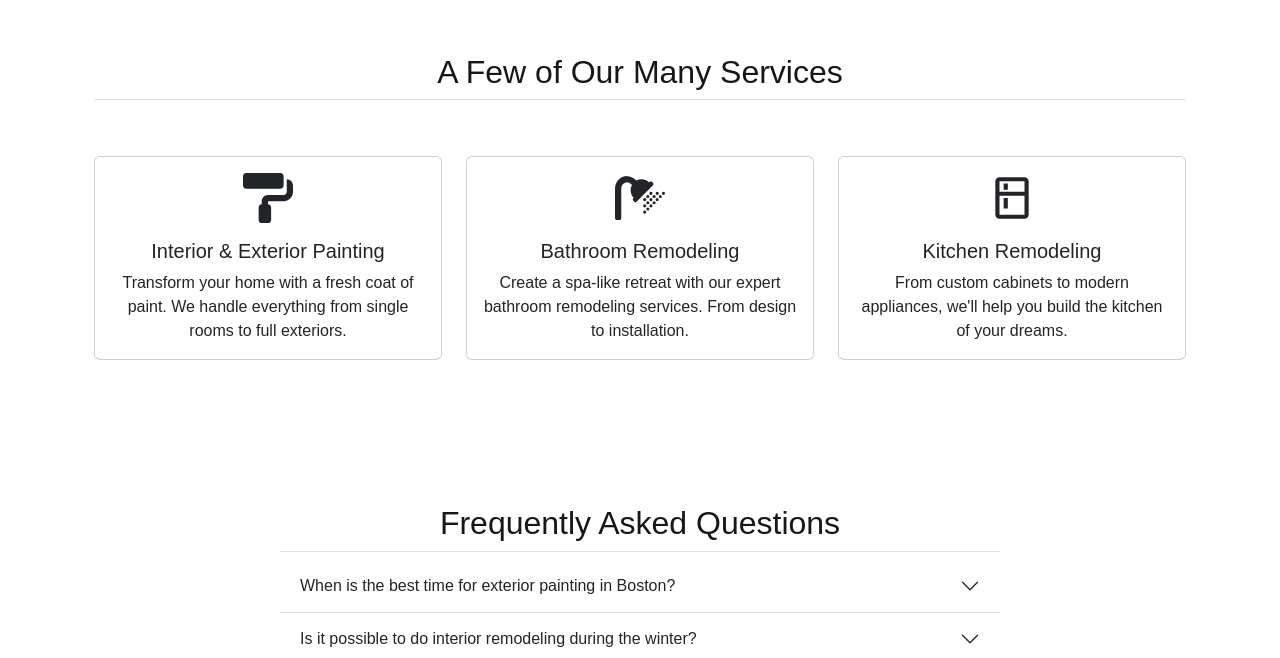
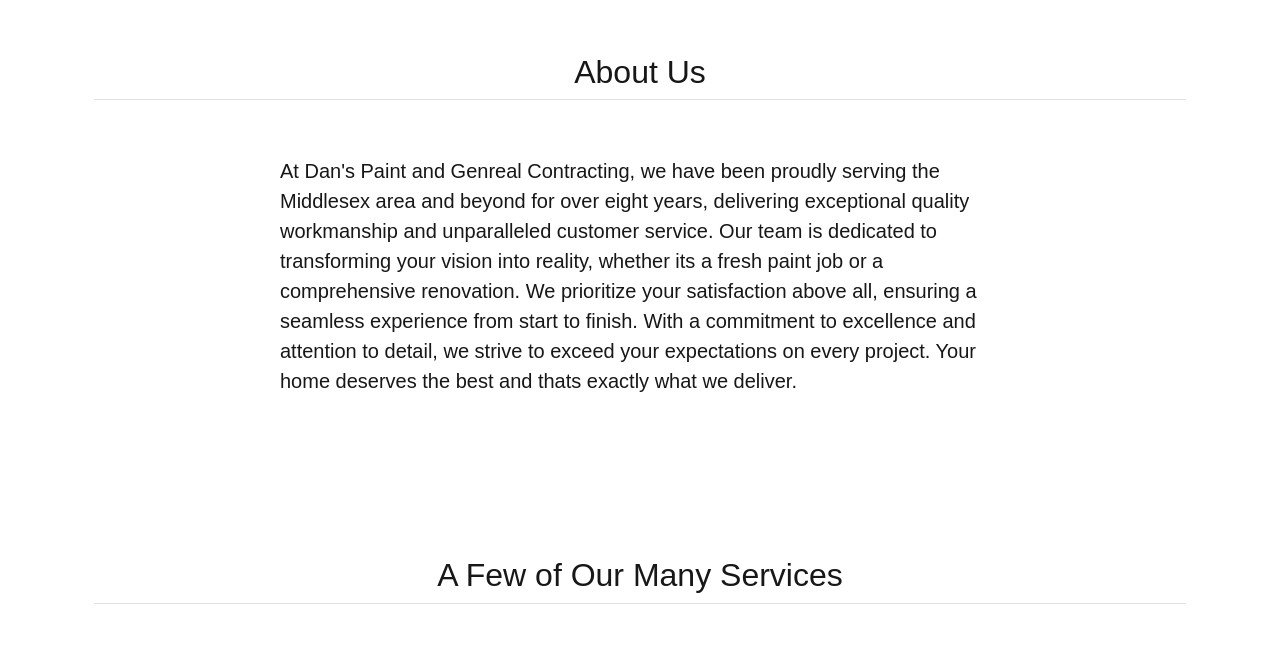
Before and after one commit to 88lightningcreations/boston-gc, a Next.js app: page / in a window 1280 px wide. Shown: the part 851-1509 px from the top of the page. Built offline with nearby package versions, Linux system fonts and the light colour scheme.

Commit message:
about us section addition

```diff
--- /dev/null
+++ b/app/components/About.tsx
@@ -0,0 +1,25 @@
+
+import React from 'react';
+
+const About = () => {
+    return (
+        <div id="about" className="section">
+            <div className="container px-4 py-5">
+                <div className="row">
+                    <div className="col-lg-12 text-center">
+                        <h2 className="pb-2 border-bottom">About Us</h2>
+                    </div>
+                </div>
+                <div className="row justify-content-center py-5">
+                    <div className="col-lg-8">
+                        <p className="lead">
+                            At Dan's Paint and Genreal Contracting, we have been proudly serving the Middlesex area and beyond for over eight years, delivering exceptional quality workmanship and unparalleled customer service. Our team is dedicated to transforming your vision into reality, whether its a fresh paint job or a comprehensive renovation. We prioritize your satisfaction above all, ensuring a seamless experience from start to finish. With a commitment to excellence and attention to detail, we strive to exceed your expectations on every project. Your home deserves the best and thats exactly what we deliver.
+                        </p>
+                    </div>
+                </div>
+            </div>
+        </div>
+    );
+};
+
+export default About;
--- a/app/components/Header.tsx
+++ b/app/components/Nav.tsx
@@ -2,7 +2,7 @@
 
 import Link from 'next/link';
 
-const Header = () => {
+const Nav = () => {
   return (
     <header className="navbar navbar-light bg-white fixed-top border-bottom">
       <div className="container d-flex justify-content-between align-items-center">
@@ -15,4 +15,4 @@
   );
 };
 
-export default Header;
+export default Nav;
--- a/app/layout.tsx
+++ b/app/layout.tsx
@@ -1,6 +1,6 @@
 import 'bootstrap/dist/css/bootstrap.min.css';
 import './globals.css';
-import Header from './components/Header';
+import Nav from './components/Nav';
 import Footer from './components/Footer';
 
 export const metadata = {
@@ -16,7 +16,7 @@
   return (
     <html lang="en">
       <body style={{ paddingTop: '56px' }}>
-        <Header />
+        <Nav />
         <main>
           {children}
         </main>
--- a/app/page.tsx
+++ b/app/page.tsx
@@ -3,6 +3,7 @@
 import Hero from './components/Hero';
 import Services from './components/Services';
 import Carousel from './components/Carousel';
+import About from './components/About';
 
 export default function HomePage() {
   const images = [
@@ -19,6 +20,7 @@
   return (
     <div>
       <Hero />
+      <About />
       <Services />
       <Faq />
       <Carousel images={images} />
```
Also changed, not shown: 1 other file (tests, documents, lock files or other folders).
